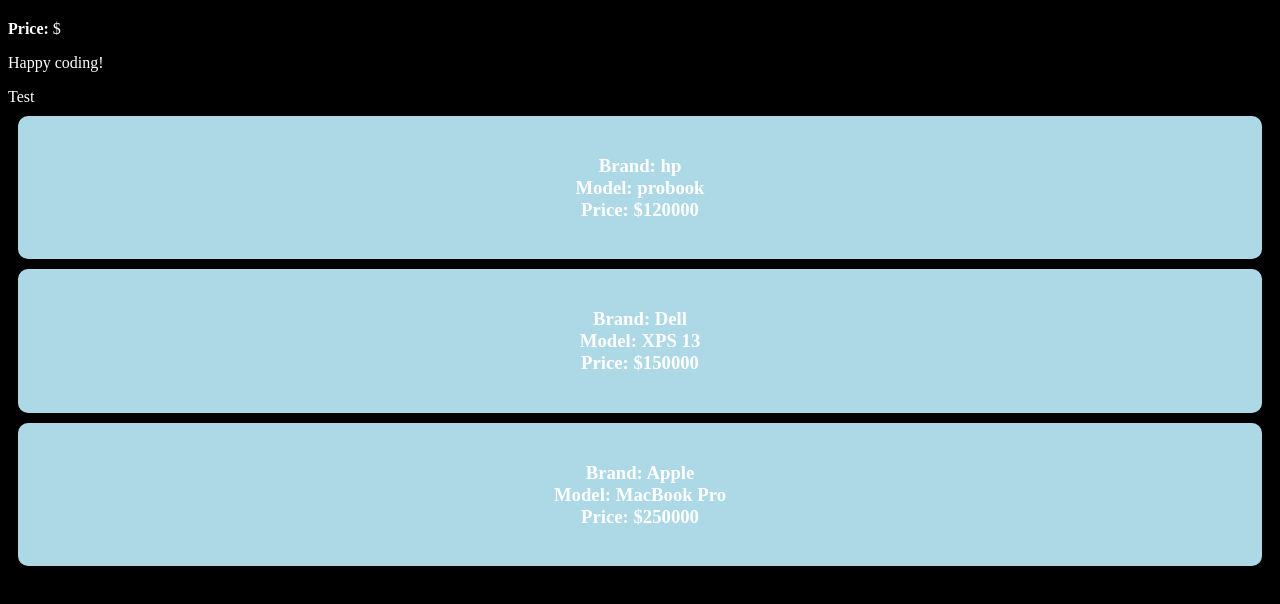
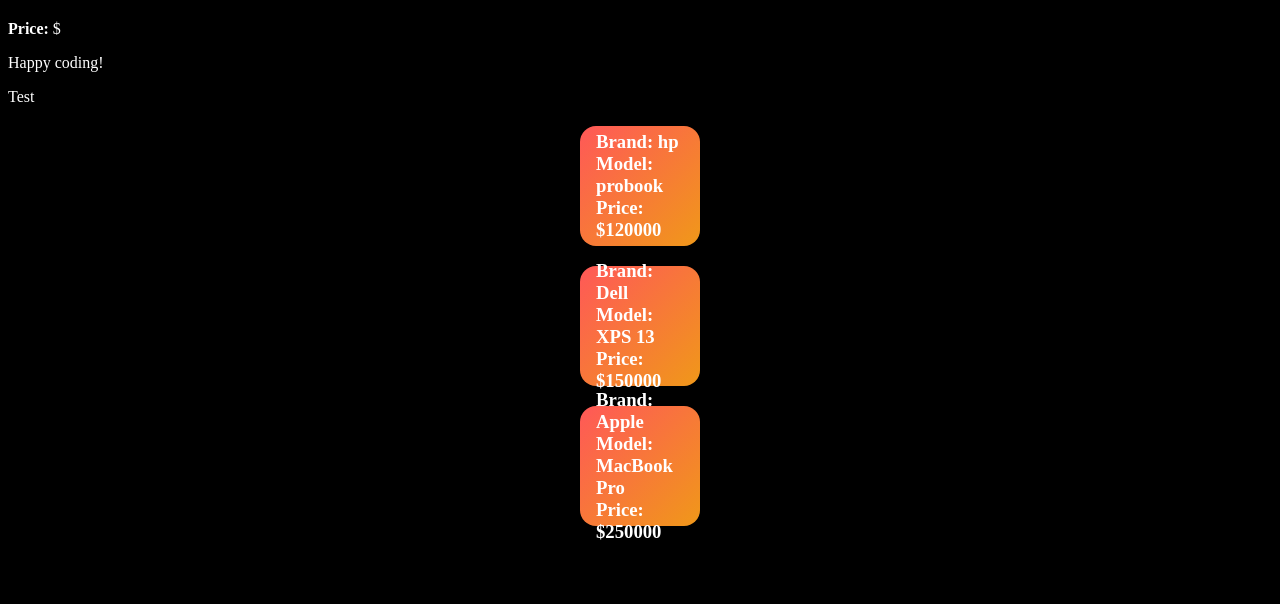
Before and after one commit to Shakhoyat/React-with-vite101, a React (Vite) app in the folder vite-project-101/: page / in a window 1280 px wide. Shown: the top 604 px of the page. Built offline with nearby package versions, Linux system fonts and the light colour scheme.

Commit message:
external css

```diff
--- a/vite-project-101/src/components/Laptop.jsx
+++ b/vite-project-101/src/components/Laptop.jsx
@@ -1,19 +1,8 @@
 import React from 'react'
-
+import './laptop.css'; // Assuming you have a CSS file for styling
 const Laptop = ({ brandname, model, price }) => {
-    const obj = {
-        backgroundColor: 'lightblue',
-        padding: '20px',
-        borderRadius: '10px',
-        margin: '10px',
-        boxShadow: '0 4px 8px rgba(0, 0, 0, 0.1)',
-        transition: 'transform 0.2s',
-        textAlign: 'center'
-    }
     return (
-        // <div style={{ backgroundColor: 'lightblue', padding: '20px', borderRadius: '10px', margin: '10px' }}>
-        // <h3 style={{ fontWeight: 'bold', fontSize: '2rem', color: '#1a237e', textShadow: '1px 1px 4px #fff' }}>
-        <div style={obj}>
+        <div className='divv'>
             <h3>
                 Brand: {brandname} <br />
                 Model: {model} <br />
@@ -22,5 +11,4 @@
         </div>
     )
 }
-
 export default Laptop
--- /dev/null
+++ b/vite-project-101/src/components/laptop.css
@@ -0,0 +1,21 @@
+.divv {
+    width: 120px;
+    height: 120px;
+    background: linear-gradient(135deg, #ff5858, #f09819);
+    border-radius: 16px;
+    box-shadow: 0 4px 24px rgba(0,0,0,0.3);
+    display: flex;
+    align-items: center;
+    justify-content: center;
+    transition: background 0.3s, transform 0.2s, box-shadow 0.3s;
+    cursor: pointer;
+    margin: 20px auto;      /* Center horizontally and add vertical space */
+    padding: 16px;          /* Add inner spacing */
+    box-sizing: border-box; /* Ensure padding doesn't increase size */
+}
+
+.divv:hover {
+    background: linear-gradient(135deg, #43cea2, #185a9d);
+    transform: translateY(-6px) scale(1.05);
+    box-shadow: 0 8px 32px rgba(0,0,0,0.4);
+}
```
Also changed, not shown: vite-project-101/src/index.css (line endings or trailing spaces).
